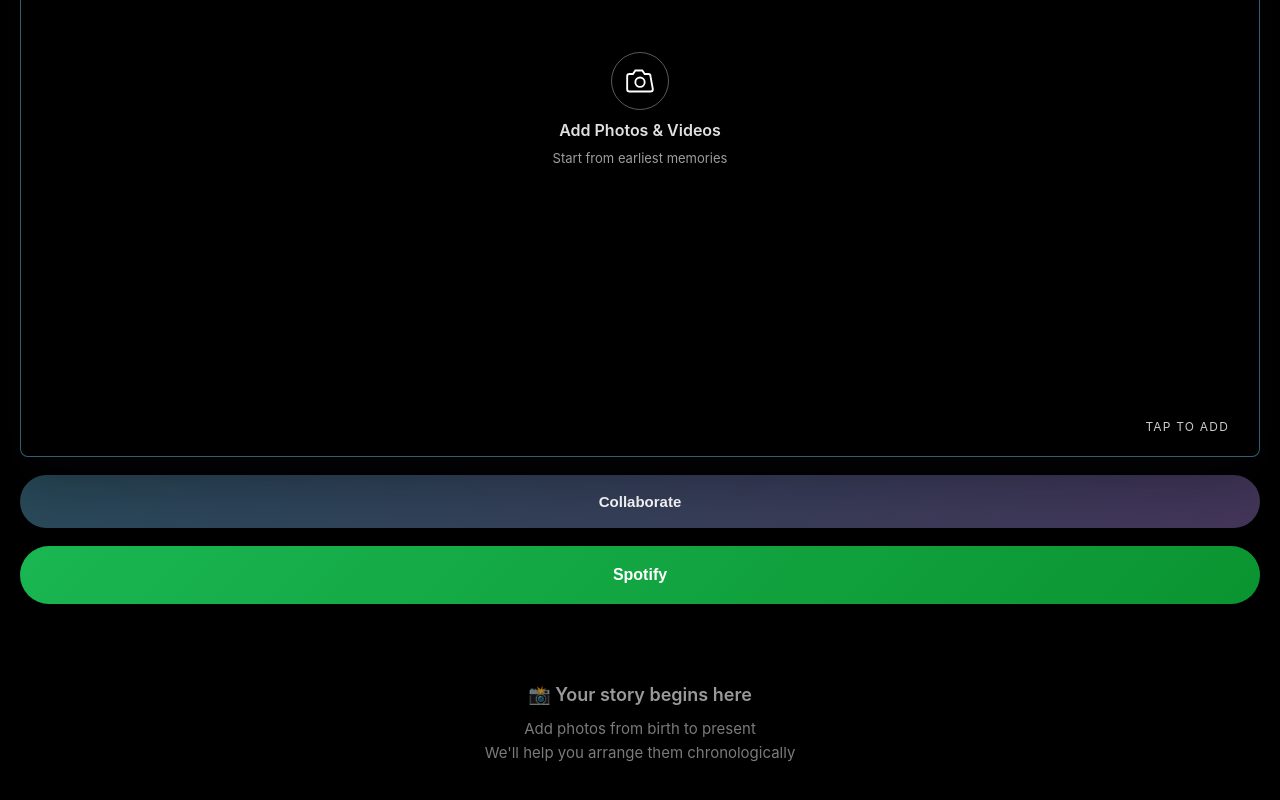
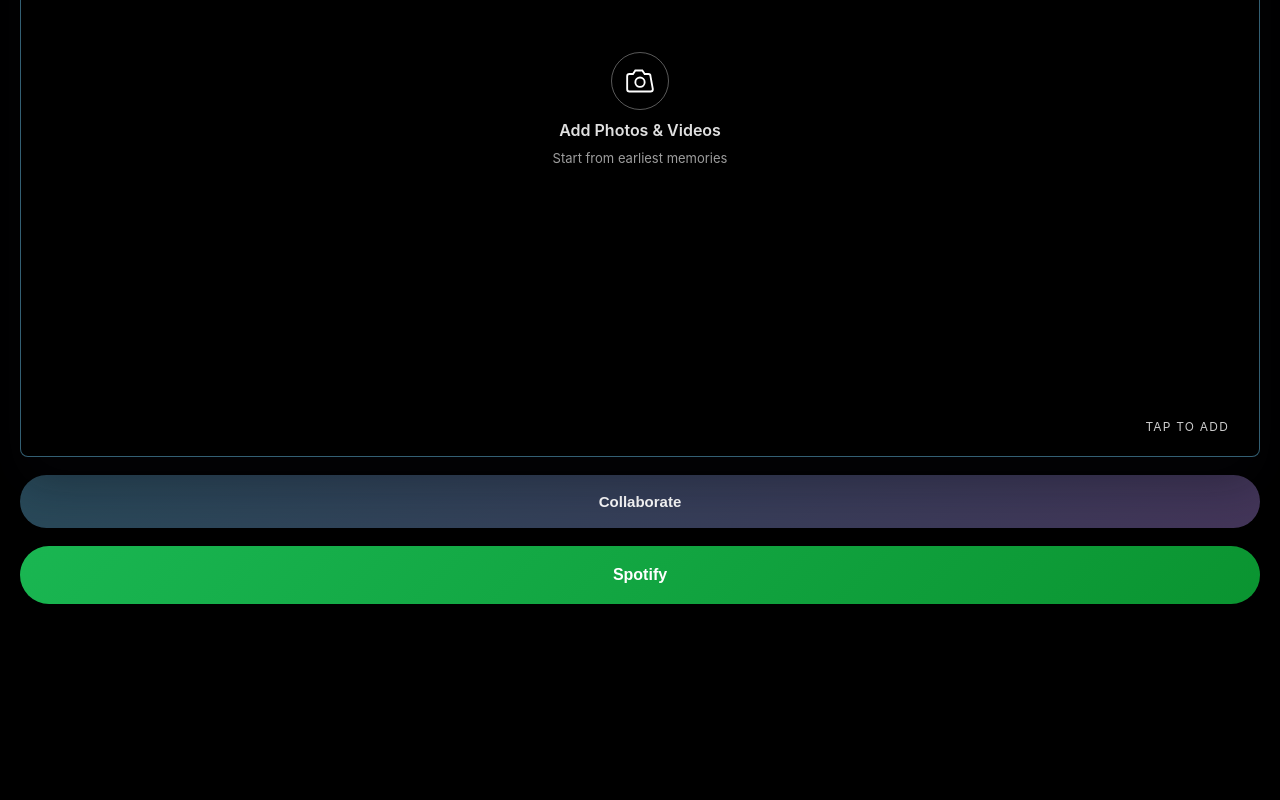
Before and after one commit to dashqrcodes/DASH, a Next.js app: page /slideshow in a window 1280 px wide. Shown: the part 449-1249 px from the top of the page. Built offline with nearby package versions, Linux system fonts and the light colour scheme; grey boxes are pictures that could not be loaded.

Commit message:
Trim empty state message from slideshow

```diff
--- a/src/pages/slideshow.tsx
+++ b/src/pages/slideshow.tsx
@@ -1105,27 +1105,7 @@
             div::-webkit-scrollbar { display: none; }
           `}</style>
           {photos.length === 0 ? (
-            <div style={{
-              textAlign:'center',
-              padding:'60px 20px',
-              opacity:0.6
-            }}>
-              <div style={{
-                fontSize:'clamp(16px, 4vw, 18px)',
-                marginBottom:'12px',
-                fontWeight:'600'
-              }}>
-                {t.storyBegins}
-                    </div>
-              <div style={{
-                fontSize:'clamp(13px, 3vw, 15px)',
-                lineHeight:'1.6',
-                opacity:0.8
-              }}>
-                {t.addPhotosHelp}<br/>
-                {t.arrangeChronologically}
-                    </div>
-                </div>
+            <div style={{height:'40vh'}} />
           ) : (
             <div style={{display:'flex',flexDirection:'column',gap:'14px',paddingBottom:'20px'}}>
               {filteredPhotos.length === 0 ? (
```
